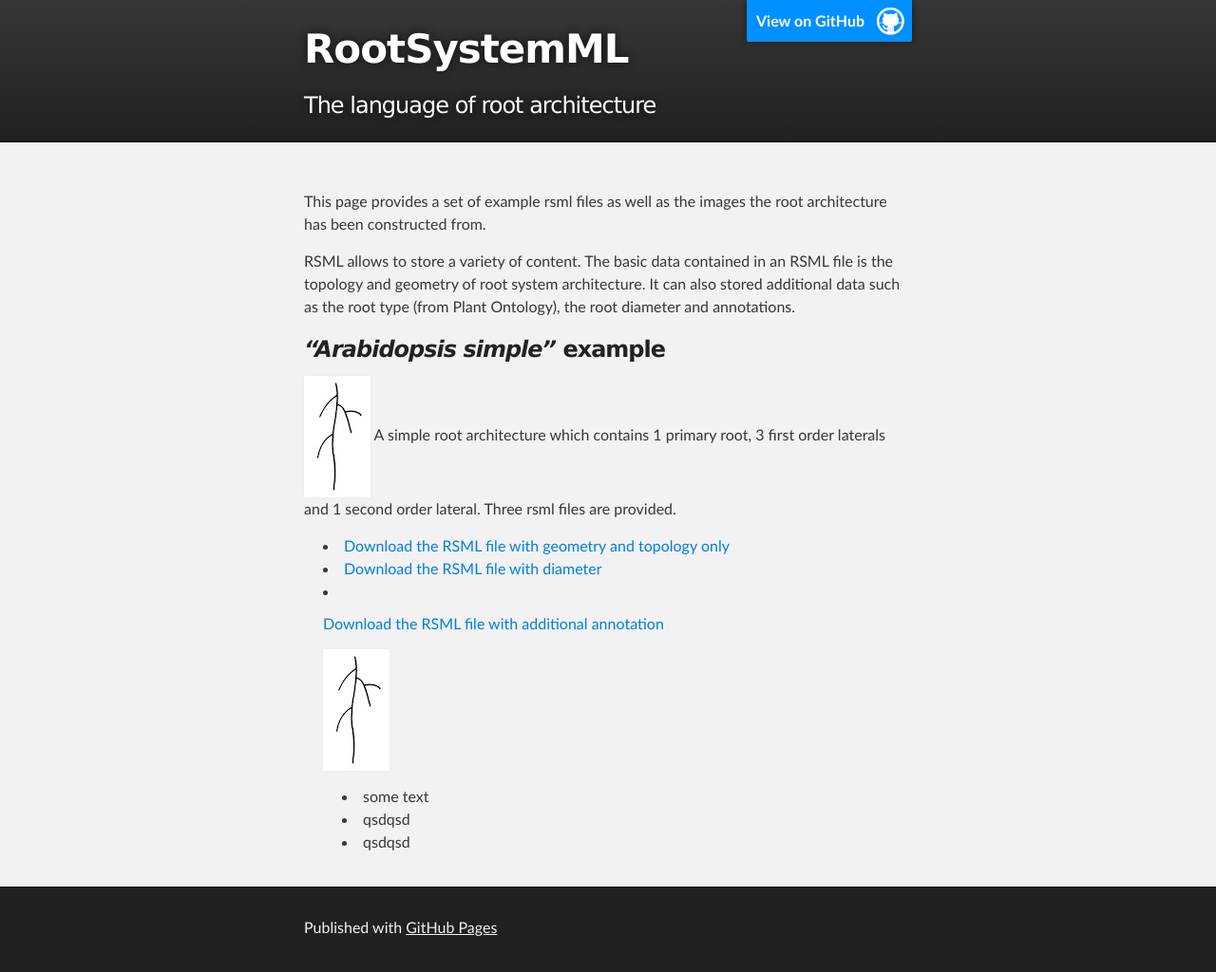
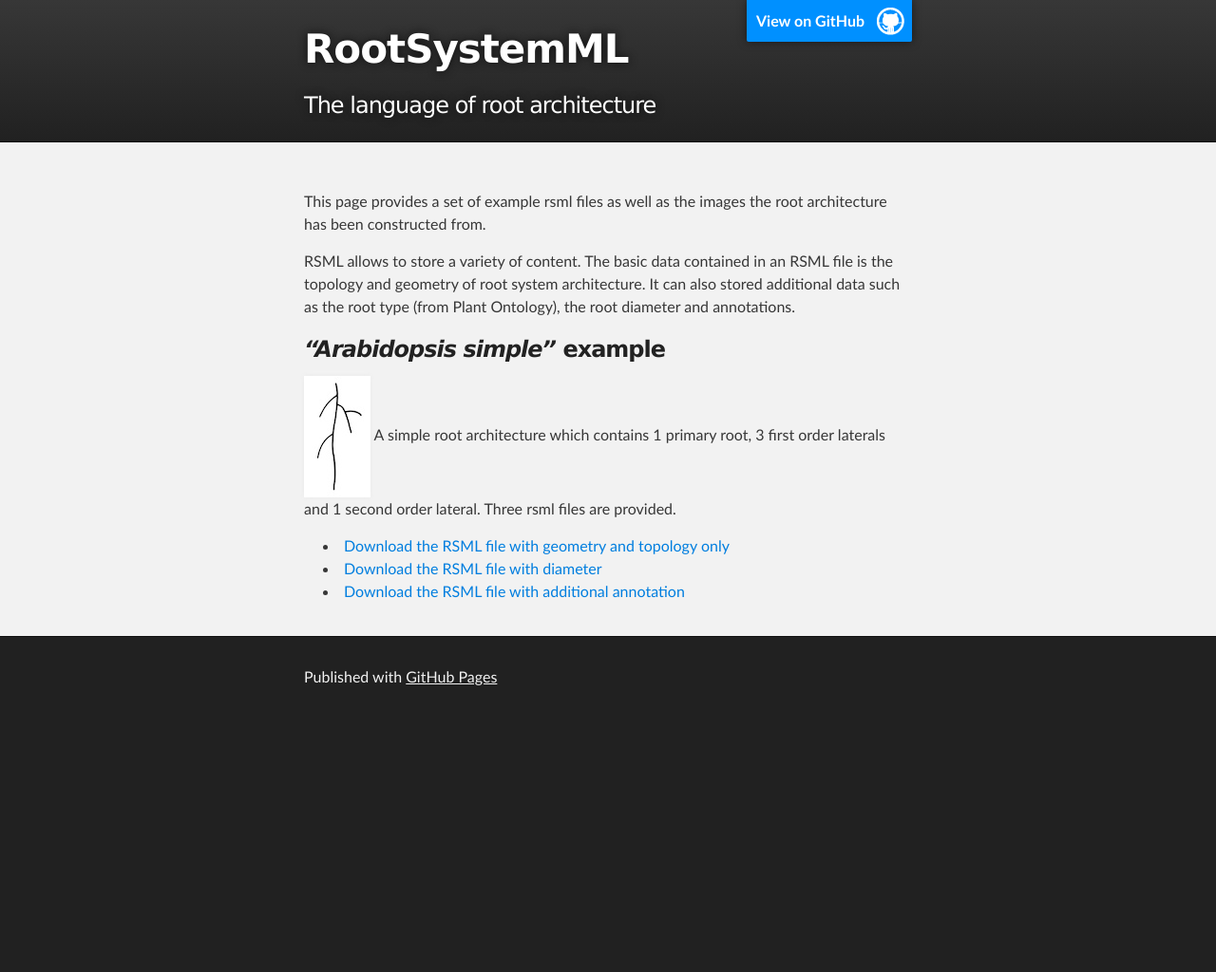
Before and after one commit to RootSystemML/RootSystemML.github.io, a Jekyll site: the page built from examples.md, in a window 1280 px wide. Shown: the whole page at 95% size. Built offline with Jekyll 4.4.1, drawn with Linux system fonts in a browser that asks for light colours; after the commit the page ends 900 px from its top, so only the background shows below that.

Commit message:
examples test image float

```diff
--- a/examples.md
+++ b/examples.md
@@ -16,11 +16,3 @@ A simple root architecture which contains 1 primary root, 3 first order laterals
   - [Download the RSML file with geometry and topology only](images/examples/arabidopsis_simple.rsml)
   - [Download the RSML file with diameter](images/examples/arabidopsis_simple_annotation.rsml)
   - [Download the RSML file with additional annotation](images/examples/arabidopsis_simple_annotation.rsml)
-
-    <a href="images/examples/arabidopsis_simple.tif">
-    <img src="images/examples/arabidopsis_simple_tb.jpg" alt="arabidopsis-simple" title="Title"/>
-    </a>
-
-    - some text
-    - qsdqsd
-    - qsdqsd
```
